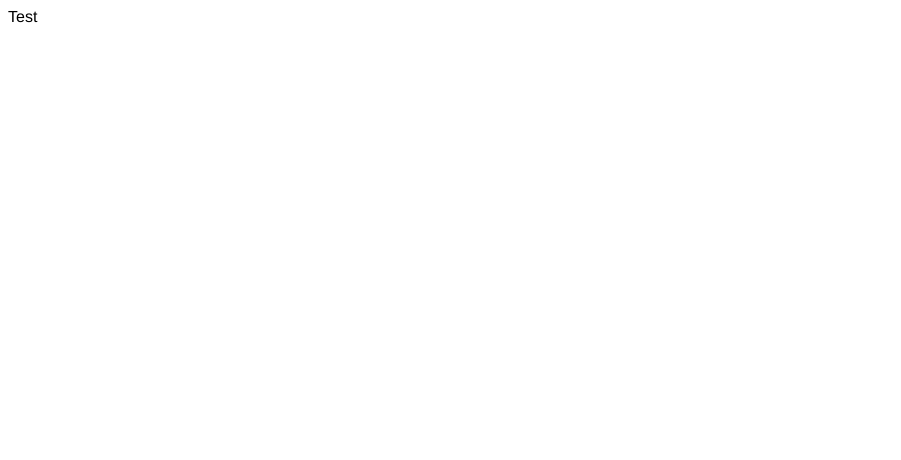
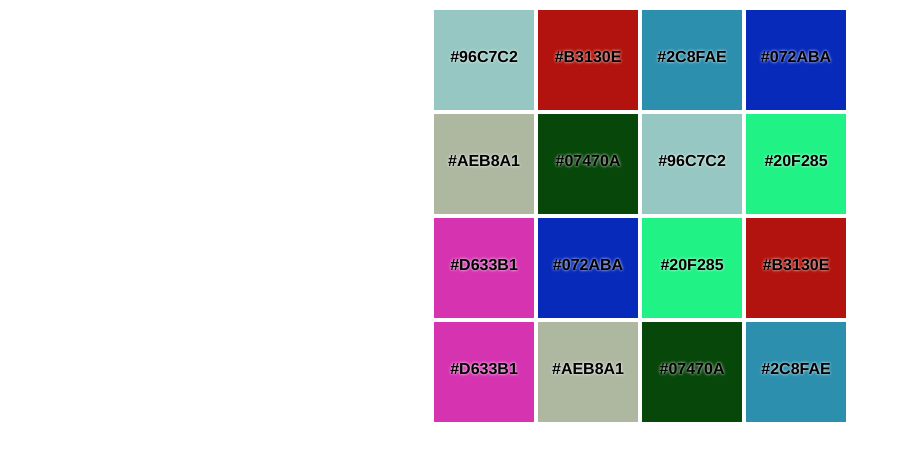
Before and after one commit to andriikh/vue-5x5, a Vue app: page / in a window 1280 px wide. Shown: the top 460 px of the page, without its empty margins (0-901 px from the left). Built offline with nearby package versions, Linux system fonts and the light colour scheme.

Commit message:
display colors

```diff
--- a/src/App.vue
+++ b/src/App.vue
@@ -1,6 +1,10 @@
 <template>
   <div id="app">
-    <block/>
+    <div v-if="ready" class="blocks">
+      <div v-for="line of matrix" :key="line[0]" class="line">
+        <block v-for="el of line" :color="el.color" :status="el.status" :key="el.color" />
+      </div>
+    </div>
   </div>
 </template>
 
@@ -15,6 +19,7 @@ export default {
       colors: [],
       matrix: [],
       size: 4,
+      ready: false,
     }
   },
   methods:{
@@ -32,9 +37,11 @@ export default {
         this.matrix[i] = []
         for(let j = 0; j < this.size; j++){
           let color = this.addToMatrix();
-          this.matrix[i].push([color]);
+          this.matrix[i].push({color: color, status: false});
         }
       }
+
+      this.ready = true;
     },
     getRndColor(){
       let color = "";
@@ -66,4 +73,9 @@ export default {
 #app {
   font-family: 'Avenir', Helvetica, Arial, sans-serif;
 }
+.line{
+  display: flex;
+  flex-direction: row;
+  justify-content: center;
+}
 </style>
--- a/src/components/Block.vue
+++ b/src/components/Block.vue
@@ -1,10 +1,31 @@
 <template>
-    <div>
-        Test
+    <div class="block" :style="'background-color:#' + color">
+        <span class="colorText">#{{color}}</span>
     </div>
 </template>
 <script>
 export default {
-    name: "block"
+    name: "block",
+    props: {
+        color: String,
+        status: Boolean,
+    },
+    created: function(){
+        console.log(this.color)
+    }
 }
 </script>
+<style scoped>
+    .block{
+        width: 100px;
+        height: 100px;
+        border: 2px solid #fff;
+        text-align: center;
+        font-weight: bold;
+    }
+    .colorText{
+        position: relative;
+        top: calc(50% - 12px);
+        text-shadow: 0 0 3px #fff;
+    }
+</style>
```
